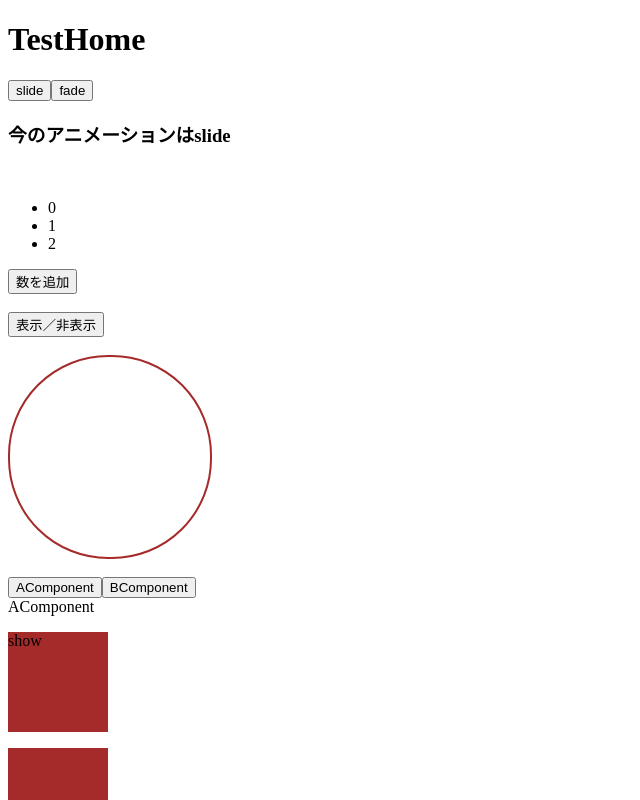
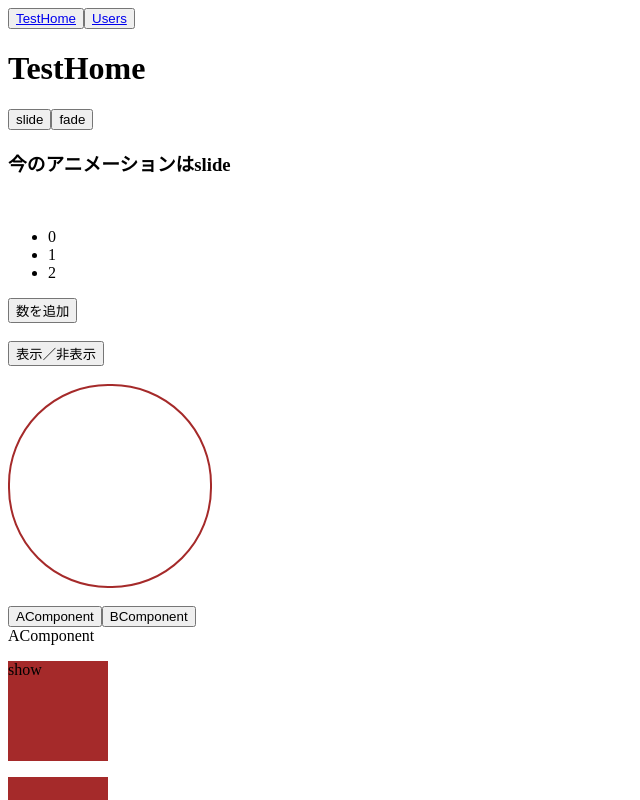
Before and after one commit to shirokuma0503/udemy-vue.js, a Vue app in the folder udemy-vue.js/: page / in a window 1280 px wide. Shown: the top 800 px of the page, without its empty margins (0-640 px from the left). Built offline with nearby package versions, Linux system fonts and the light colour scheme.

Commit message:
13_188:router-linkタグ

```diff
--- a/udemy-vue.js/src/App.vue
+++ b/udemy-vue.js/src/App.vue
@@ -1,5 +1,7 @@
 <template>
   <div>
+    <button><router-link to="/">TestHome</router-link></button>
+    <button><router-link to="users">Users</router-link></button>
     <router-view></router-view>
 
     <button @click="myAnimation = 'slide'">slide</button>
```
